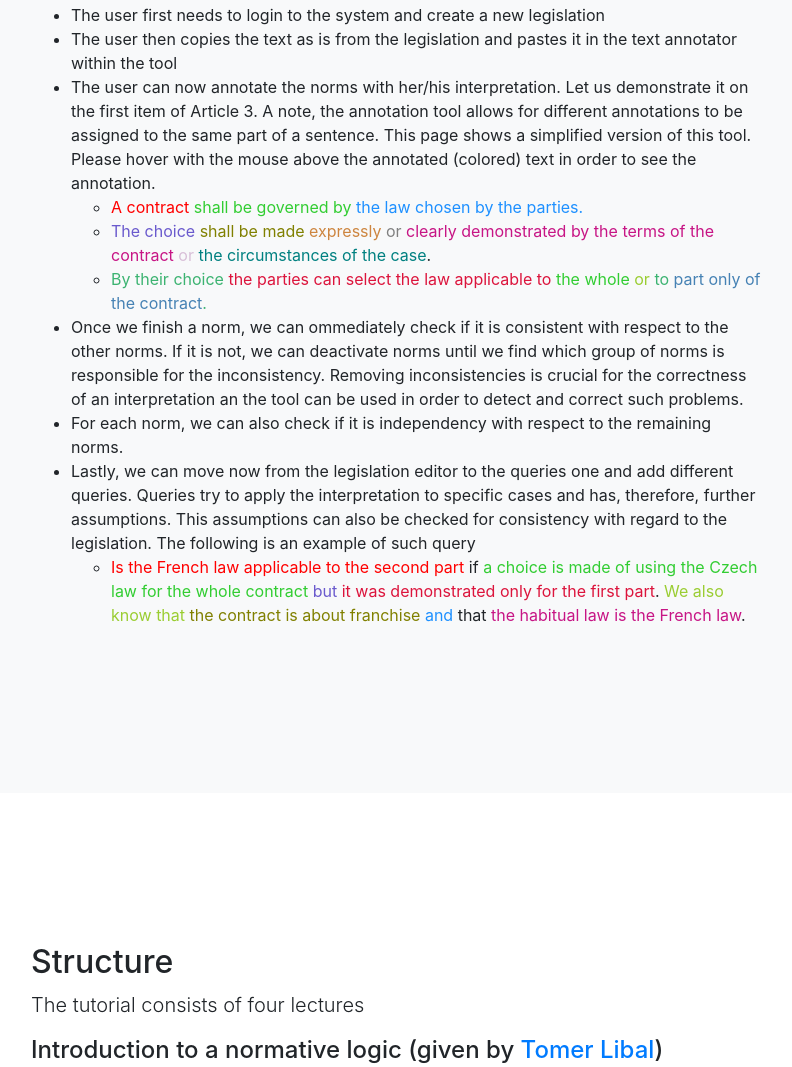
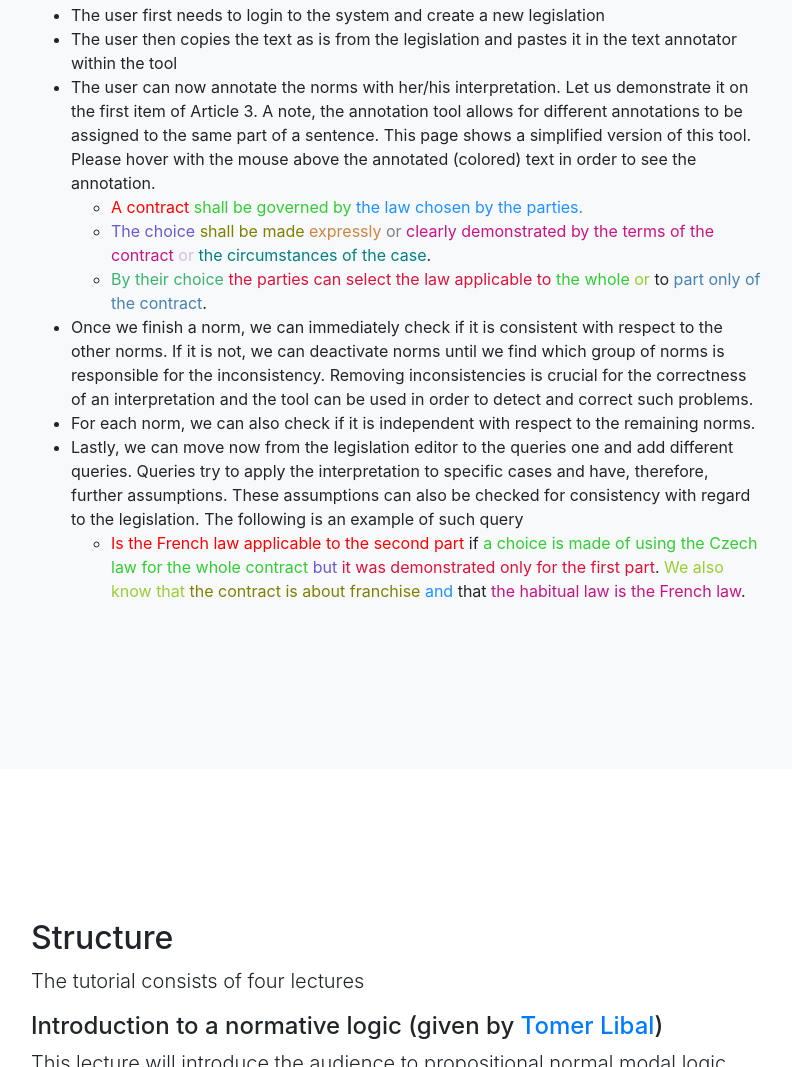
Before and after one commit to normativeai/tutorial, a plain HTML site: page work.html in a window 1280 px wide. Shown: the part 3952-5019 px from the top of the page, without its empty margins (244-1036 px from the left). Drawn offline with Linux system fonts and the light colour scheme.

Commit message:
fixed some typos

```diff
--- a/work.html
+++ b/work.html
@@ -145,14 +145,14 @@
             <ul>
               <li><span style="color:red" title="term: contract(Law,Part)">A contract</span> <span style="color:limegreen" title="connector: obligation only if">shall be governed by </span> <span style="color:dodgerblue" title="term: valid_choise(Law,Part)">the law chosen by the parties.</span></li>
               <li><span style="color:slateblue" title="term: choice(Law,Part)">The choice</span> <span style="color:olive" title="connector: definitional only if"> shall be made</span> <span style="color:peru" title="term: expressed(choice(Law,Part)">expressly</span> <span style="color:gray" title="connector: or">or</span> <span style="color:mediumvioletred" title="term: demonstrated_certainity(choice(Law, Part))">clearly demonstrated by the terms of the contract</span> <span style="color:thistle" title="connector: or">or</span> <span style="color:teal" title="term: demonstrated_circumstances(choice(Law,Part))">the circumstances of the case</span>.</li>
-              <li><span style="color:mediumseagreen" title="term: choice(Law,Part)">By their choice<span> <span style="color:crimson" title="equality">the parties can select the law applicable to</span> <span style="color:limegreen" title="choice(Law,whole)">the whole</span> <span style="color:yellowgreen" title="connector: or">or</span> to <span style="color:steelblue" title="term: choice(Law,part(SomePart))">part only of the contract</span>.</li>
+              <li><span style="color:mediumseagreen" title="term: choice(Law,Part)">By their choice</span> <span style="color:crimson" title="equality">the parties can select the law applicable to</span> <span style="color:limegreen" title="term: choice(Law,whole)">the whole</span> <span style="color:yellowgreen" title="connector: or">or</span> to <span style="color:steelblue" title="term: choice(Law,part(SomePart))">part only of the contract</span>.</li>
             </ul>
-            <li>Once we finish a norm, we can ommediately check if it is consistent with respect to the other norms. If it is not, we can
+            <li>Once we finish a norm, we can immediately check if it is consistent with respect to the other norms. If it is not, we can
               deactivate norms until we find which group of norms is responsible for the inconsistency. Removing inconsistencies is
-              crucial for the correctness of an interpretation an the tool can be used in order to detect and correct such problems.</li>
-            <li>For each norm, we can also check if it is independency with respect to the remaining norms.</li>
+              crucial for the correctness of an interpretation and the tool can be used in order to detect and correct such problems.</li>
+            <li>For each norm, we can also check if it is independent with respect to the remaining norms.</li>
             <li>Lastly, we can move now from the legislation editor to the queries one and add different queries. Queries try to
-            apply the interpretation to specific cases and has, therefore, further assumptions. This assumptions can also be
+            apply the interpretation to specific cases and have, therefore, further assumptions. These assumptions can also be
             checked for consistency with regard to the legislation. The following is an example of such query</li>
             <ul>
               <li><span style="color:red" title="goal+obligation: contract(french,part(two))">Is the French law applicable to the second part</span> if <span style="color:limegreen" title="term+assumption: choice(czech,whole)">a choice is made of using the Czech law for the whole contract</span>
```
